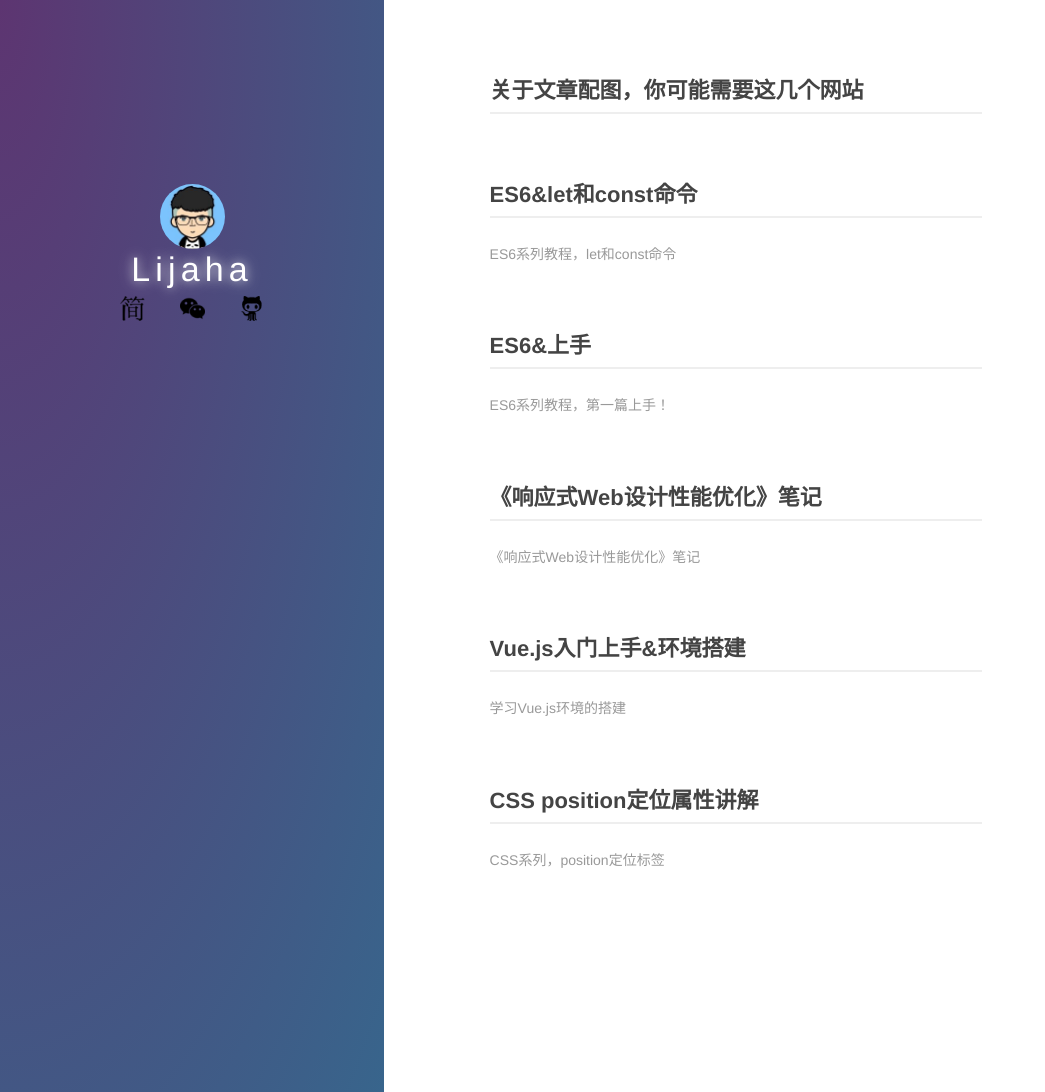
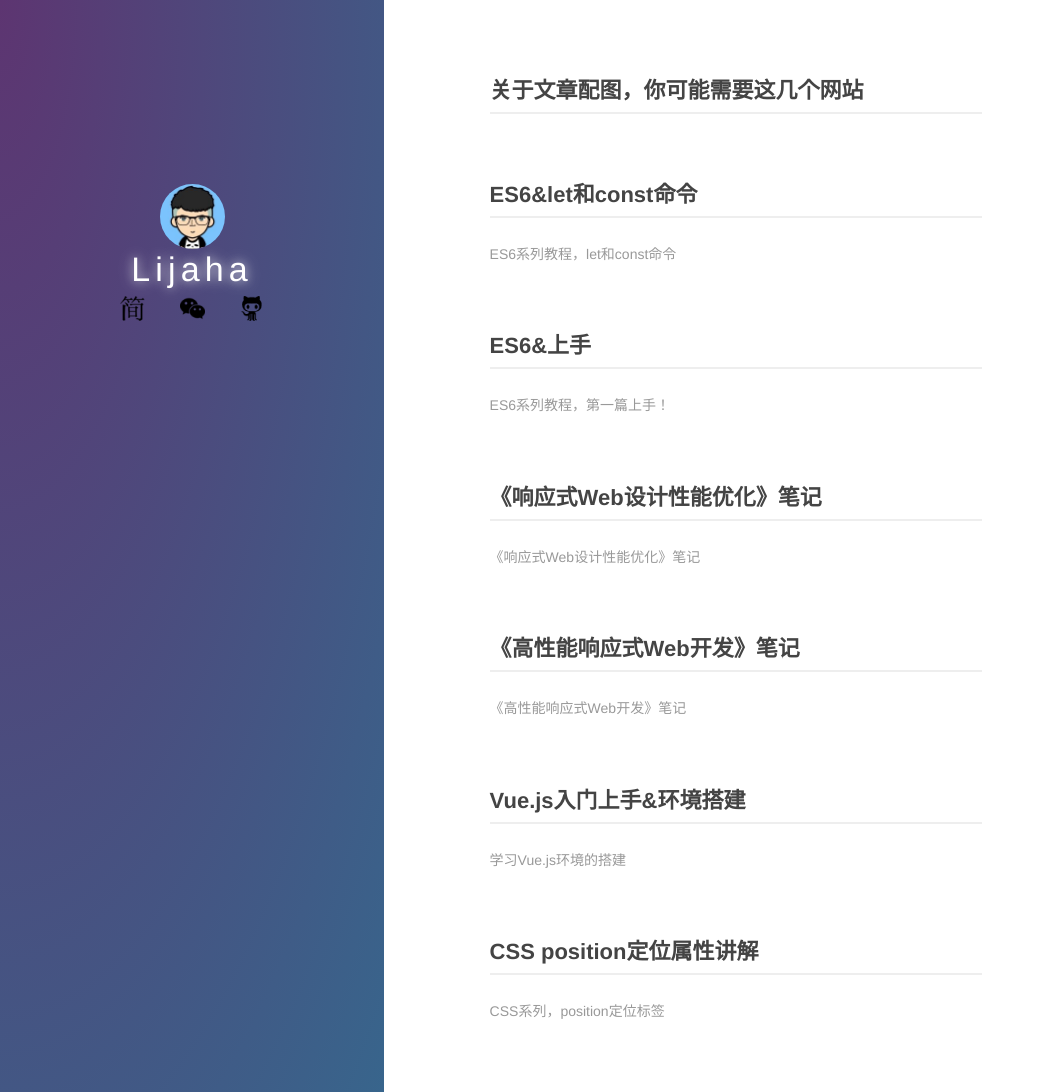
Before and after one commit to lijaha/lijaha.github.io, a Jekyll site: the page built from index.md, in a window 1280 px wide and 1092 px high. Shown: the whole window, without its empty margins (0-1045 px from the left). Built offline with Jekyll 4.4.1, drawn with Linux system fonts in a browser that asks for light colours; part of the change alters nothing that is shown.

```diff
--- a/_posts/2017-03-24-high-perform-web.md
+++ b/_posts/2017-03-24-high-perform-web.md
@@ -1,10 +1,10 @@
 ---
 
 layout: post
-title: 《响应式Web设计性能优化》笔记
+title: 《高性能响应式Web开发》笔记
 category: blog
 author: lijaha
-description: 《响应式Web设计性能优化》笔记
+description: 《高性能响应式Web开发》笔记
 
 ---
 
--- /dev/null
+++ b/_posts/2017-04-10-web-responsive.md
@@ -0,0 +1,51 @@
+---
+
+layout: post
+title: 《响应式Web设计性能优化》笔记
+category: blog
+author: lijaha
+description: 《响应式Web设计性能优化》笔记
+
+---
+
+**Web性能定义：** 一个终端用户从请求一段内容开始到这段内容显示在用户设备上这段时间的度量值。
+
+**运行时性能：** 应用在运行时对用户输入响应式能力的一个表示。
+
+**浏览器请求一个页面的过程：**
+
+1. 通过浏览器请求一个web页面，浏览器创建一个线程去执行该请求
+2. 发送请求，开始远程DNS查找，远程DNS将输入的URL对应的IP地址返回给浏览器
+3. 浏览器与远程web服务器通过三次握手建立一个tcp/ip连接
+4. tcp/ip连接建立后，浏览器通过连接发送一个HTTP Get请求到Web服务端。
+5. web服务器找到请求的资源，在HTTP响应中将其返回并返回相对应的状态码。（加载一个HTML不只需要一次这个过程，浏览器还要为页面链接的资源发起一个HTTP请求，包括图片、链接的css和js，但只要HTTP请求的源是形同的，浏览器可以重用响相应的tcp连接）
+
+* 常用状态码：200表示服务端成功响应、301表示永久重定向、302表示临时重定向、403表示请求被拒绝、404表示请求资源不存在、500表示服务端处理请求出错、503表示服务不可用、504表示网关超时
+6.浏览器接收HTML页面后开始渲染页面。
+
+**现代浏览器的架构：**
+1. 1.UI层：为浏览器绘制界面
+2. 网络层：处理网络连接，建立TCP/IP连接及HTTP请求，处理下载内容并将内容传递给渲染引擎。
+3. 渲染引擎：负责将内容绘制到浏览器上，如WebKit
+4. JavaScript引擎：负责解析并执行JavaScript，如V8
+5. 浏览器内部模型执行过程：
+
+* 用户在浏览器地址栏输入URL，UI层将URL请求传递给网络层
+* 网络层建立连接下载页面
+* 含有HTML块的数据包到达，传送给渲染引擎，渲染引擎对HTML字符进行解析转换成DOM，然后和CSSOM成渲染树，构建DOM节点，布局DOM元素的位置，描述DOM元素
+* 渲染引擎在遇到<script>标签先会暂停下来，其一，<script>指向外部JS文件，解析过程暂停，网络层介入，下载JS文件，然后初始化JS引擎解析，执行该JS 文件；其二，<script>包含的内嵌的JS，渲染引擎暂停，JS引擎被初始化，解析和执行该JS文件。JS文件执行完毕后，之前暂停的渲染引擎恢复运行。所以,JS 会阻塞浏览器渲染。
+
+**HTTP响应的五个层次类别:**
+1. 1XX：信息；请求已收到，正在处理
+2. 2XX：成功；请求已经成功接收、解析并执行了
+3. 3XX：重定向；需要进一步的跳转和更多的操作来完成当前的请求
+4. 4XX：客户端错误；请求包含了语法错误，不能执行
+5. 5XX：服务端错误；服务端正在处理一个有效地请求时失败
+
+picture元素是HTML5的新元素，它是一个容器元素，包含多种不同的源标签，基于不同的视口宽度像素密度指定不同的照片，也可以容纳img标签进行降级。<source>元素支持media属性，可以指明关注的媒体类型和目标CSS属性；src属性指明对目标的媒体类型和CSS属性对应下载的图片。
+
+
+    <picture>
+    <source media=“(min-width:640px,min-device-pixel-ratio:2)” src=“XXX.jpg”>
+    <source media=“(min-width:1024px,min-device-pixel-ratio:2)” src=“XXX.jpg”>
+    </picture>
```
